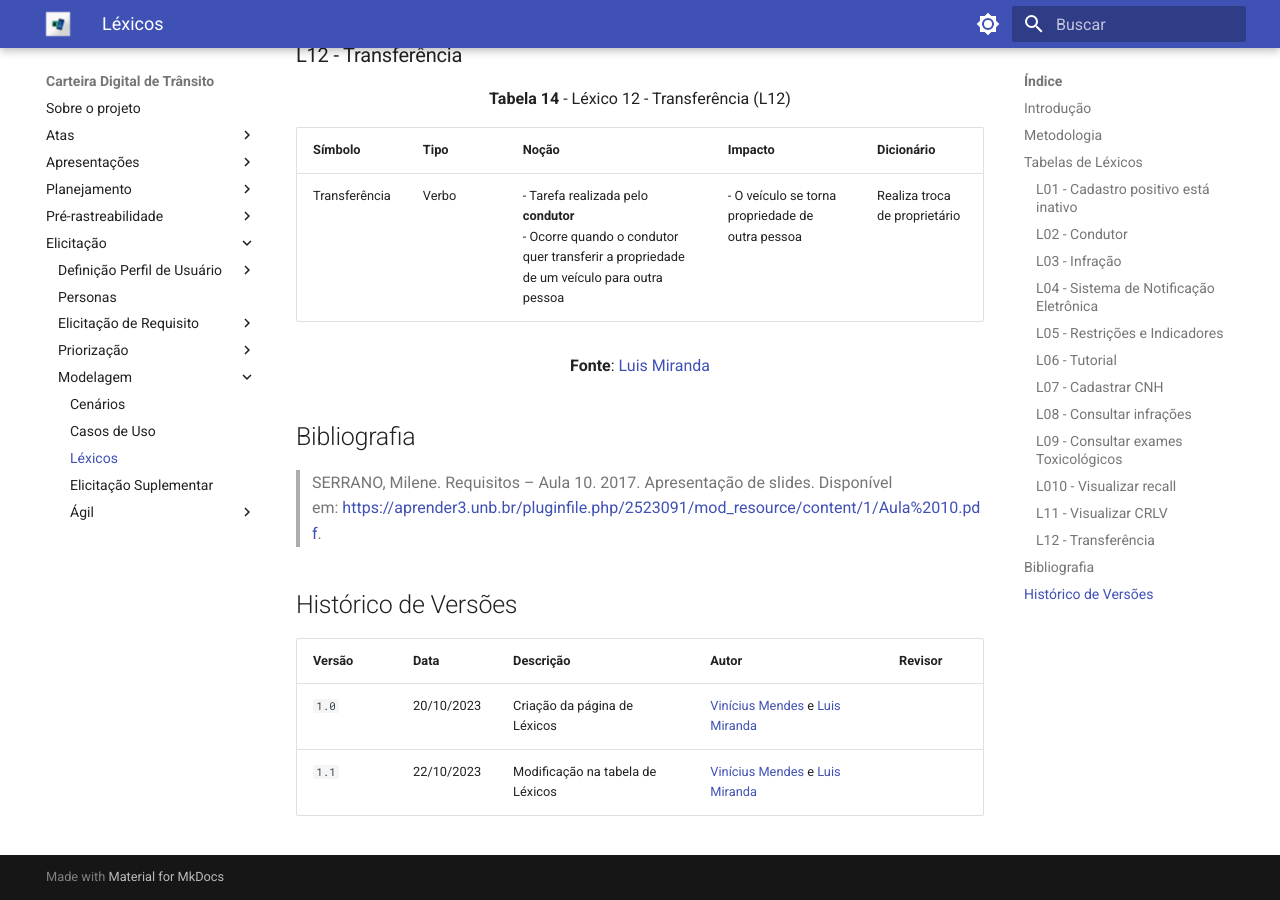
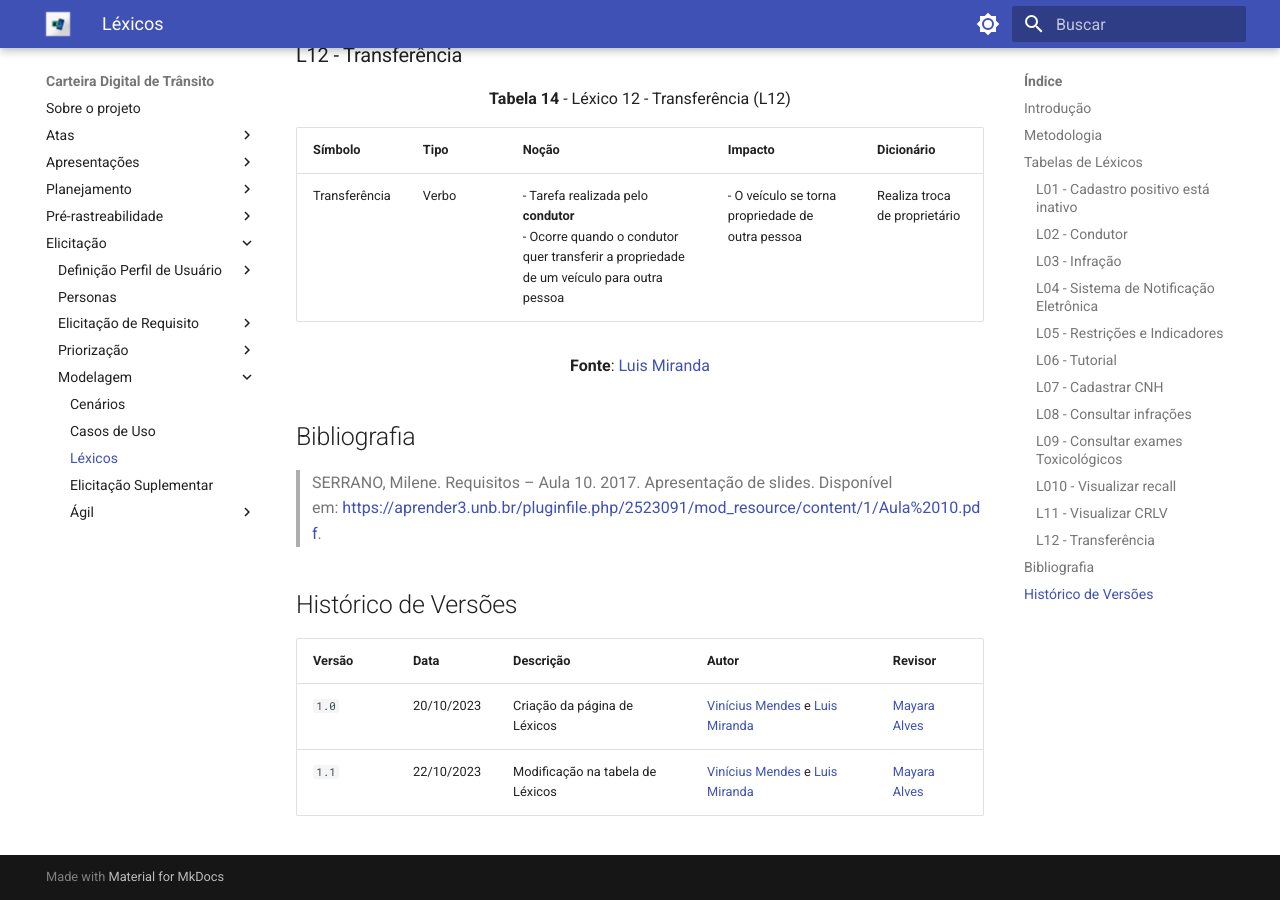
Before and after one commit to Requisitos-de-Software/2023.2-Carteira_Digital_de_Transito, an MkDocs documentation site: the page built from docs/modelagem/léxicos.md, in a window 1280 px wide and 900 px high, scrolled down 6227 px. Built offline with MkDocs 1.6.1 and Material for MkDocs 9.7.7, drawn with Linux system fonts in a browser that asks for light colours.

Commit message:
Update léxicos.md

```diff
--- a/docs/modelagem/léxicos.md
+++ b/docs/modelagem/léxicos.md
@@ -169,5 +169,5 @@ Os representamos em um template da Tabela 2.
 
 | **Versão** | **Data** | **Descrição** | **Autor** | **Revisor** |
 |--------|------|------------|--------|--------|
-|`1.0` | 20/10/2023 | Criação da página de Léxicos | [Vinícius Mendes](https://github.com/yabamiah) e [Luis Miranda](https://github.com/LuisMiranda10) | |
-|`1.1` | 22/10/2023 | Modificação na tabela de Léxicos | [Vinícius Mendes](https://github.com/yabamiah) e [Luis Miranda](https://github.com/LuisMiranda10) | |
+|`1.0` | 20/10/2023 | Criação da página de Léxicos | [Vinícius Mendes](https://github.com/yabamiah) e [Luis Miranda](https://github.com/LuisMiranda10) | [Mayara Alves](https://github.com/Mayara-tech)|
+|`1.1` | 22/10/2023 | Modificação na tabela de Léxicos | [Vinícius Mendes](https://github.com/yabamiah) e [Luis Miranda](https://github.com/LuisMiranda10) | [Mayara Alves](https://github.com/Mayara-tech) |
```
